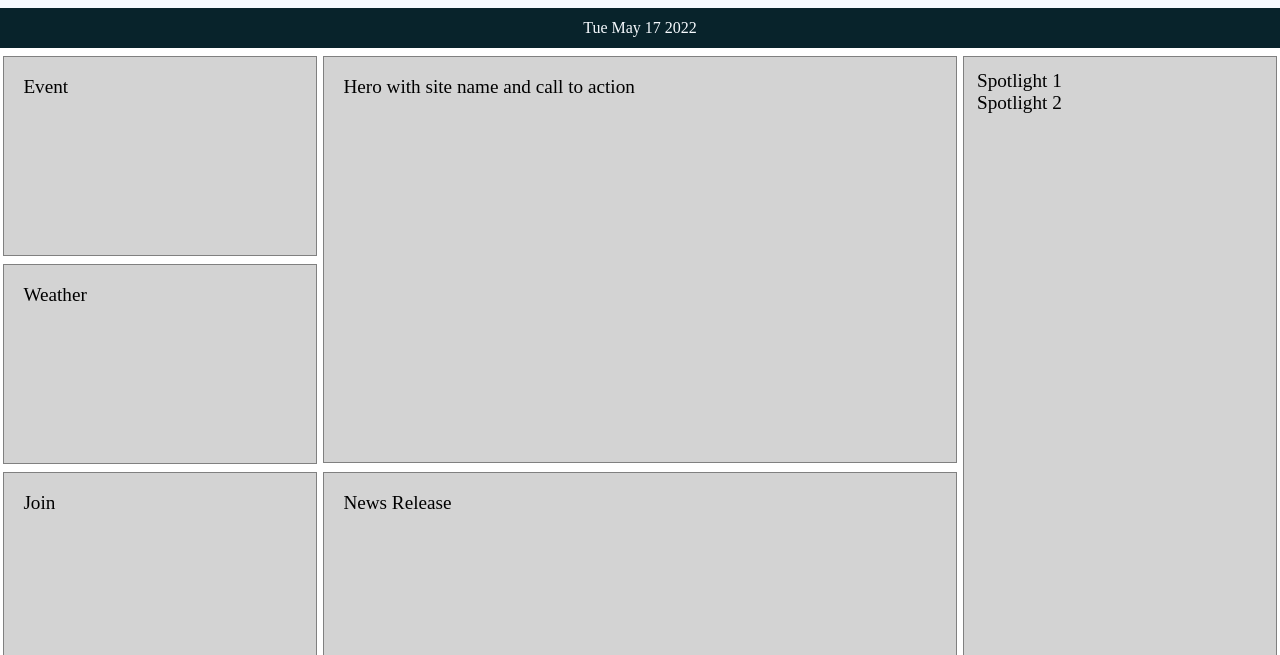
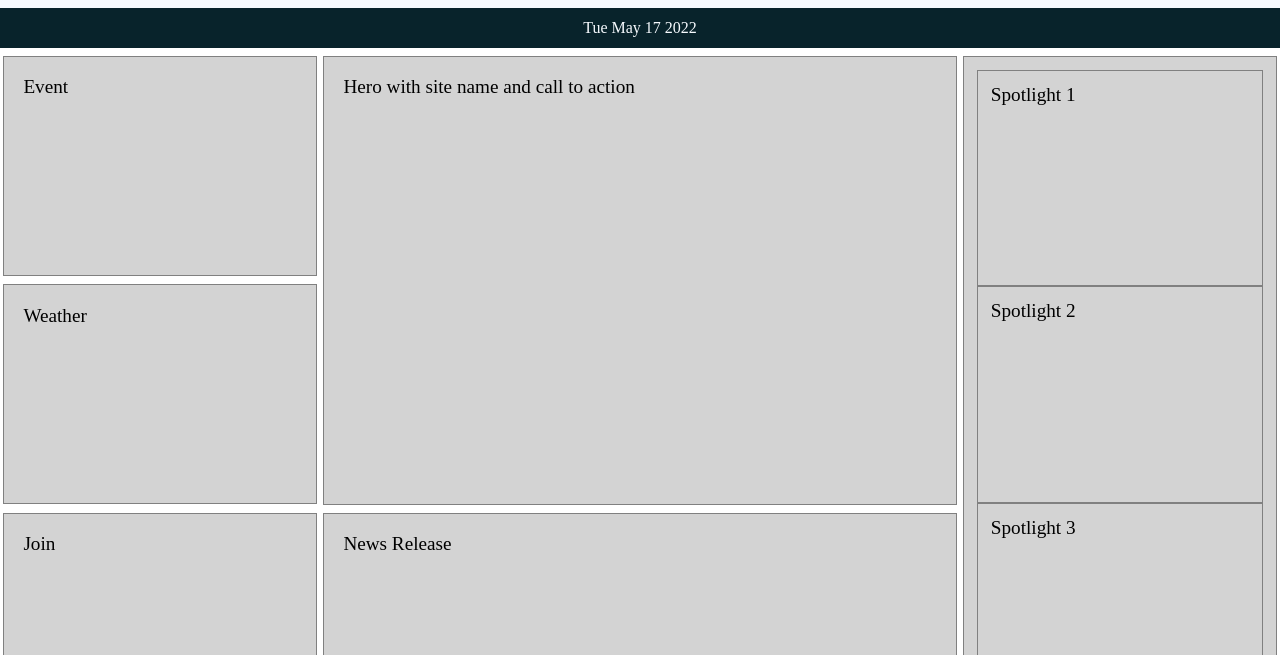
Before and after one commit to nefierez/wdd230, a plain HTML site: page chamber/index.html in a window 1280 px wide. Shown: the part 145-800 px from the top of the page. Drawn offline with Linux system fonts and the light colour scheme.

Commit message:
large css

```diff
--- a/chamber/index.html
+++ b/chamber/index.html
@@ -40,7 +40,7 @@
         <div class="placeholder event">Event</div>
         <div class="placeholder weather">Weather</div>
         <div class="placeholder news">News Release</div>
-        <div class="placeholder spotlights">
+        <div class="placeholder spotlights light-container">
             <section class="spot1">Spotlight 1</section>
             <section class="spot2">Spotlight 2</section>
             <section class="spot3">Spotlight 3</section>
--- a/chamber/styles/large.css
+++ b/chamber/styles/large.css
@@ -78,7 +78,7 @@
         grid-row: 3/4;
     }
     .hero {
-        height: 407px;
+        height: 449px;
         grid-column: 2/4;
         grid-row: 1/3;
     }
@@ -87,9 +87,22 @@
         grid-row: 3/4;
     }
     .spotlights {
-        height: 615px;
+        height: 677px;
         grid-row: 1/4;
         grid-column: 4/5;
+    }
+    .light-container {
+        display: grid;
+        grid-template-rows: 1fr 1fr 1fr;
+    }
+    .spot1 {
+        grid-row: 1/2;
+    }
+    .spot2 {
+        grid-row: 2/3;
+    }
+    .spotlights :nth-child(3) {
+        display: block;
+    }
 
-    }
 }
--- a/chamber/styles/medium.css
+++ b/chamber/styles/medium.css
@@ -96,15 +96,13 @@
     }
     .hero, .news, .spotlights, .join {
         grid-column:  1/4;
+        height: 220px;
     }
     .news {
         grid-row: 2/3;
     }
     .spotlights {
         grid-row: 3/4;
-    }
-    .spot1 {
-        grid-row: 3/3.4;
     }
     .join {
         display: grid;
@@ -114,4 +112,11 @@
         grid-row: 5/6;
         grid-column: 1/3;
     }
+    .light-container {
+        display: grid;
+        grid-template-rows: 1fr 1fr;
+    }
+    .spot1, .spot2 {
+        grid-row: 1/3;
+    }
 }
--- a/chamber/styles/small.css
+++ b/chamber/styles/small.css
@@ -99,17 +99,21 @@ main {
     background-color: lightgray;
     margin: .5rem .2rem 0;
     padding: 1.2rem;
-    height: 200px;
+    height: 220px;
     font-size: 1.2rem;
 }
-.spotlights {
-    border: solid 1px gray;
-    padding: .8rem;
+.light-container {
+    height: 400px;
+    display: grid;
+    grid-template-rows: 1fr 1fr;
 }
 .spotlights :nth-child(3) {
     display: none;
 }
-
+.spot1, .spot2, .spot3 {
+    border: solid 1px gray;
+    padding: .8rem;
+}
 .join {
     display: none;
 }
```
